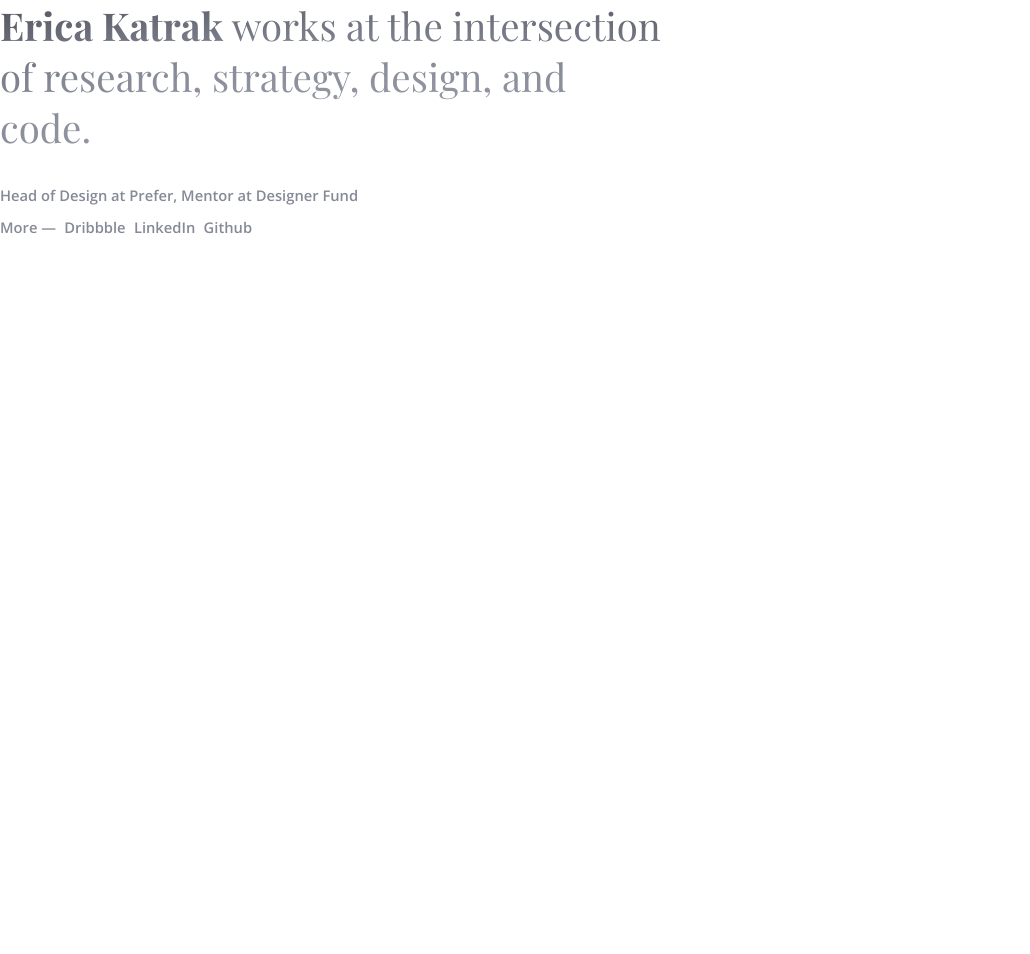
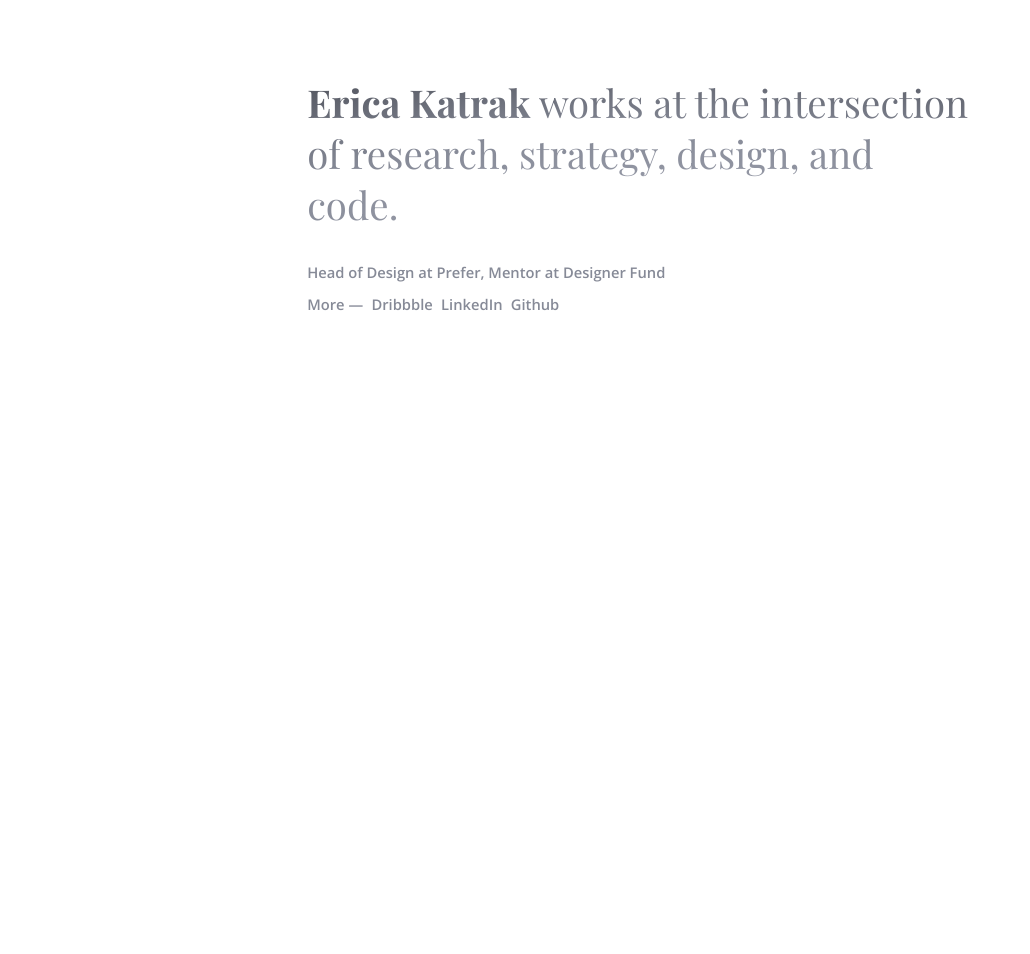
Before and after one commit to ericakatrak/ericakatrak.github.io, a Jekyll site: the page built from new.html, in a window 1280 px wide. Shown: the whole page, without its empty margins (0-1030 px from the left). Built offline with Jekyll 4.4.1, drawn with Linux system fonts in a browser that asks for light colours; nearby versions of some CDN libraries; before the commit the page ends 900 px from its top, so only the background shows below that.

Commit message:
layout experiment

```diff
--- a/css/new.css
+++ b/css/new.css
@@ -33,12 +33,20 @@
 	font-feature-settings: "liga" on, "rlig" on, "kern" on;
 }
 
-section {
+section.intro {
 	display: flex;
 	flex-direction: column;
 	position: relative;
-	z-index: 10;
 	max-width: 52vw;
+	margin: 6vw auto;
+}
+
+section.shots {
+	display: flex;
+	flex-direction: column;
+	position: relative;
+	max-width: 90vw;
+	margin: 0 auto 2vw;
 }
 
 h1 {
@@ -100,24 +108,20 @@
 
 
 /* SHOTS **************************************************/
-.shots-container {
+.shotlist {
     margin-bottom: 2em;
     min-height: 500px;
 }
 
-.shots-container .shot-item {
+.shotlist .shot-item {
     display: inline-block;
     margin: 20px;
     position: relative;
     transition: all 0.6s cubic-bezier(0.165, 0.84, 0.44, 1);
     width: calc(50% - 40px);
 }
-.shots-container .shot-item:hover {
-    -webkit-transform: scale(1.1, 1.1);
-    transform: scale(1.1, 1.1);
-}
 
-.shots-container .shot-item .item {
+.shotlits .shot-item .item {
     border-radius: 5px;
     position: relative;
     visibility: hidden;
@@ -139,12 +143,9 @@
 
 /* MEDIA QUERIES *******************************************/
 @media(max-width:750px) {
-    .shots-container .shot-item {
+    .shotlist .shot-item {
         display: block;
         width: calc(100% - 40px);
-    }
-    .shots-container .shot-item:hover {
-        transform: none;
     }
 }
 
--- a/js/script.js
+++ b/js/script.js
@@ -1,21 +1,4 @@
 $.jribbble.setToken('06cf95687ae5bf5ea006aa0a1046f10561f68c2de1c6eb5be4a5b8bc298df717');
-
-$.jribbble.users(dribbbleUsername).then(function(user) {
-    var htmlProfile = [];
-    var htmlFooter = [];
-
-    htmlProfile.push('<a class="user-link" href="' + user.html_url + '" target="_blank">');
-    htmlProfile.push('<img class="avatar" src="' + user.avatar_url + '"></a>');
-    htmlProfile.push('<h2>' + user.name + '</h2>');
-    htmlProfile.push('<p>' + user.bio + '</p>');
-    htmlProfile.push('<p>' + user.location + '</p>');
-
-    htmlFooter.push('<p> &copy; Copyright ' + user.name + ' / ' + new Date().getFullYear() + ' / Powered by <a href="http://benched.site">Benched</a></p>' )
-
-    $('.profile').html(htmlProfile.join(''));
-    $('footer').html(htmlFooter.join(''));
-
-});
 
 $.jribbble.users(dribbbleUsername).shots({per_page: shotsOnPage}).then(function(shots) {
     var htmlShots = [];
@@ -27,12 +10,11 @@
 
         // See the Dribbble docs for all available shot properties.
         htmlShots.push('<li class="shot-item">');
-        htmlShots.push('<a href="' + shot.html_url + '">');
         htmlShots.push('<img class="item" src="' + img + '"/>')
-        htmlShots.push('</a></li>');
+        htmlShots.push('</li>');
     });
 
-    $('.shots-container').html(htmlShots.join(''));
+    $('.shotlist').html(htmlShots.join(''));
 });
 
 function showImages(el) {
--- a/new.html
+++ b/new.html
@@ -2,7 +2,7 @@
 layout: newlayout
 ---
 
-	<section>
+	<section class="intro">
 		<h1><span>Erica Katrak</span> works at the intersection of research, strategy, design, and code.</h1>
 
 		<p>Head of Design at <a href="http://www.prefer.com/" target="_blank">Prefer</a>, Mentor at <a href="http://www.designerfund.com/" target="_blank">Designer Fund</a><br />
@@ -14,14 +14,14 @@
 		</p>
 	</section>
 
-	<div class="main-container">
-    <ul class="shots-container"></ul>
-   </div>
+	<section class="shots">
+    <ul class="shotlist"></ul>
+  </section>
 
 	<script src="http://code.jquery.com/jquery-3.2.1.min.js" integrity="sha256-hwg4gsxgFZhOsEEamdOYGBf13FyQuiTwlAQgxVSNgt4=" crossorigin="anonymous"></script>
   <script src="js/jribbble.min.js"></script>
   <script>
     var dribbbleUsername = 'ericakatrak';
     var shotsOnPage = '20';
-   </script>
-   <script src="js/script.js"></script>
+  </script>
+  <script src="js/script.js"></script>
```
